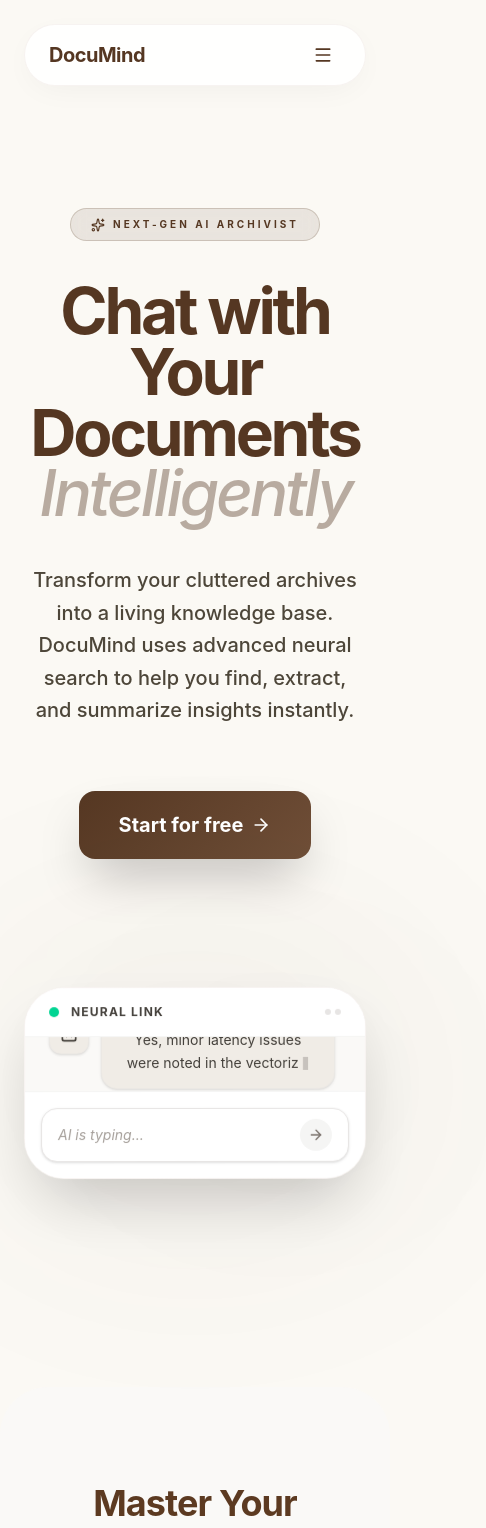
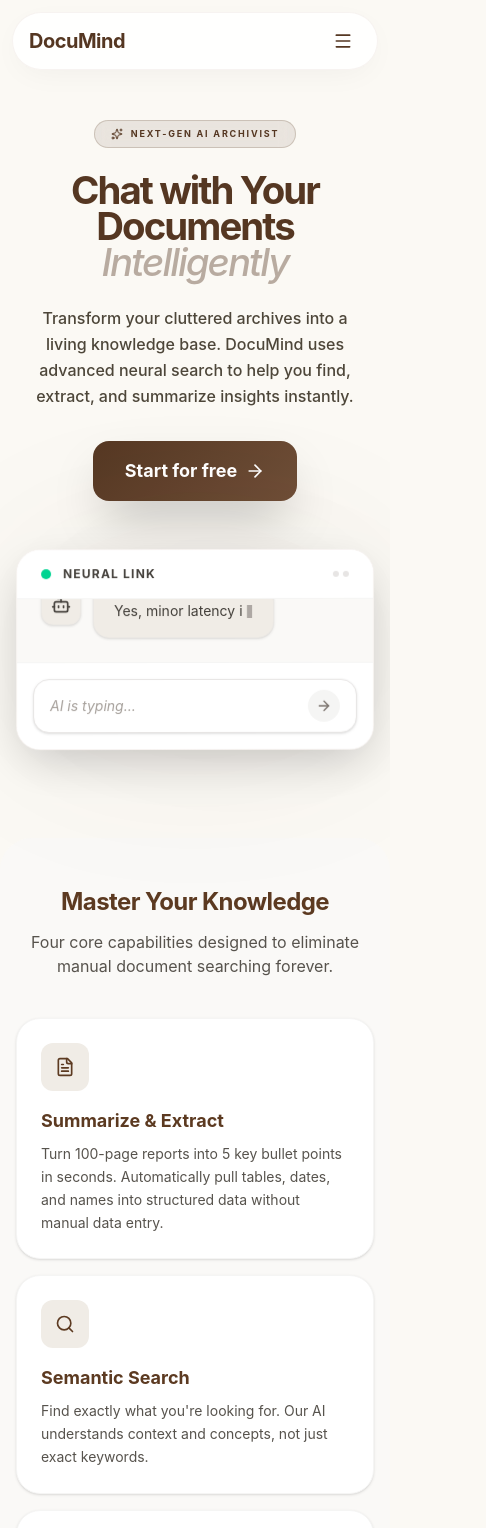
Before and after one commit to Baisampayan1324/DocuMind, a React (Vite) app in the folder frontend/: page / in a window 390 px wide. Shown: the top 1528 px of the page, 486 px wide, since content can reach past the window. Built offline with nearby package versions, Linux system fonts and the light colour scheme.

Commit message:
feat: implement dashboard interface and core chat functionality with file upload and history support

```diff
--- a/frontend/index.html
+++ b/frontend/index.html
@@ -2,7 +2,9 @@
 <html lang="en">
   <head>
     <meta charset="UTF-8" />
-    <meta name="viewport" content="width=device-width, initial-scale=1.0" />
+    <meta name="viewport" content="width=device-width, initial-scale=1.0, viewport-fit=cover" />
+    <meta name="theme-color" content="#fbf9f4" media="(prefers-color-scheme: light)" />
+    <meta name="theme-color" content="#1d1b16" media="(prefers-color-scheme: dark)" />
     <title>DocuMind</title>
   </head>
   <body>
--- a/frontend/src/components/BentoFeatures.tsx
+++ b/frontend/src/components/BentoFeatures.tsx
@@ -60,25 +60,25 @@ export const BentoFeatures: React.FC = () => {
     <section
       id="features"
       ref={sectionRef}
-      className={`py-24 max-w-7xl mx-auto px-6 bg-[#faf9f7] rounded-[3rem] my-12 ${isVisible ? 'visible' : ''}`}
+      className={`py-12 sm:py-20 md:py-24 max-w-7xl mx-auto px-4 sm:px-6 bg-[#faf9f7] rounded-[2rem] sm:rounded-[3rem] my-6 sm:my-10 md:my-12 ${isVisible ? 'visible' : ''}`}
     >
-      <div className="mb-16 max-w-2xl text-center md:text-left">
-        <h2 className="text-4xl md:text-5xl font-bold mb-4 tracking-tight text-[#5c3a21]">Master Your Knowledge</h2>
-        <p className="text-lg text-stone-600 max-w-xl mx-auto md:mx-0">Four core capabilities designed to eliminate manual document searching forever.</p>
+      <div className="mb-10 sm:mb-14 md:mb-16 max-w-2xl text-center md:text-left">
+        <h2 className="text-2xl sm:text-3xl md:text-4xl lg:text-5xl font-bold mb-3 sm:mb-4 tracking-tight text-[#5c3a21]">Master Your Knowledge</h2>
+        <p className="text-base sm:text-lg text-stone-600 max-w-xl mx-auto md:mx-0">Four core capabilities designed to eliminate manual document searching forever.</p>
       </div>
 
-      <div className="grid grid-cols-1 md:grid-cols-3 gap-6">
+      <div className="grid grid-cols-1 sm:grid-cols-2 md:grid-cols-3 gap-4 sm:gap-5 md:gap-6">
         {features.map((feature, i) => (
           <div
             key={i}
-            className={`bg-white p-8 rounded-[2rem] shadow-sm border border-stone-100 flex flex-col group ${feature.colSpan} feature-card-hidden ${isVisible ? 'feature-card-visible' : ''}`}
+            className={`bg-white p-6 sm:p-7 md:p-8 rounded-[1.5rem] sm:rounded-[2rem] shadow-sm border border-stone-100 flex flex-col group ${feature.colSpan} feature-card-hidden ${isVisible ? 'feature-card-visible' : ''}`}
             style={{ transitionDelay: `${i * 120}ms` }}
           >
-            <div className="w-14 h-14 rounded-2xl bg-[#f0ece6] text-[#5c3a21] flex items-center justify-center mb-6 group-hover:scale-110 transition-transform">
-              <feature.icon className="w-6 h-6" />
+            <div className="w-12 h-12 sm:w-14 sm:h-14 rounded-xl sm:rounded-2xl bg-[#f0ece6] text-[#5c3a21] flex items-center justify-center mb-4 sm:mb-6 group-hover:scale-110 transition-transform">
+              <feature.icon className="w-5 h-5 sm:w-6 sm:h-6" />
             </div>
-            <h3 className="text-2xl font-bold mb-3 text-[#5c3a21]">{feature.title}</h3>
-            <p className="text-stone-600 leading-relaxed text-base">{feature.description}</p>
+            <h3 className="text-lg sm:text-xl md:text-2xl font-bold mb-2 sm:mb-3 text-[#5c3a21]">{feature.title}</h3>
+            <p className="text-stone-600 leading-relaxed text-sm sm:text-base">{feature.description}</p>
           </div>
         ))}
       </div>
--- a/frontend/src/components/Navbar.tsx
+++ b/frontend/src/components/Navbar.tsx
@@ -10,7 +10,7 @@ export function Navbar() {
   const getStartedPath = isSetupComplete() ? '/dashboard' : '/setup';
 
   return (
-    <nav className="fixed top-6 left-6 right-6 md:left-1/2 md:right-auto md:-translate-x-1/2 md:w-auto z-50 px-6 py-3 flex items-center justify-between md:gap-12 lg:gap-24 bg-surface-container-lowest/90 backdrop-blur-xl border border-outline-variant/20 rounded-full shadow-[0_8px_32px_-8px_rgba(0,0,0,0.05)] transition-all duration-300">
+    <nav className="fixed top-3 sm:top-6 left-3 sm:left-6 right-3 sm:right-6 md:left-1/2 md:right-auto md:-translate-x-1/2 md:w-auto z-50 px-4 sm:px-6 py-2.5 sm:py-3 flex items-center justify-between md:gap-12 lg:gap-24 bg-surface-container-lowest/90 backdrop-blur-xl border border-outline-variant/20 rounded-full shadow-[0_8px_32px_-8px_rgba(0,0,0,0.05)] transition-all duration-300">
       <Link to="/" className="flex items-center shrink-0">
         <span className="text-xl font-bold text-primary tracking-tight">DocuMind</span>
       </Link>
--- a/frontend/src/index.css
+++ b/frontend/src/index.css
@@ -33,8 +33,22 @@
 }
 
 @layer base {
+  *, *::before, *::after {
+    box-sizing: border-box;
+  }
+
+  html {
+    overflow-x: hidden;
+    -webkit-text-size-adjust: 100%;
+    text-size-adjust: 100%;
+  }
+
   body {
     @apply bg-background text-on-background antialiased transition-colors duration-300;
+    overflow-x: hidden;
+    /* Safe area insets for iPhone notch/home bar */
+    padding-left: env(safe-area-inset-left);
+    padding-right: env(safe-area-inset-right);
   }
 
   .font-size-small {
--- a/frontend/src/pages/Dashboard.tsx
+++ b/frontend/src/pages/Dashboard.tsx
@@ -258,10 +258,10 @@ export default function Dashboard() {
             <div className="inline-flex items-center justify-center w-16 h-16 bg-surface-container rounded-2xl mb-6 shadow-sm">
               <BookOpen className="w-8 h-8 text-primary" />
             </div>
-            <h2 className="text-4xl md:text-5xl font-bold tracking-tight text-primary leading-tight mb-4">
+            <h2 className="text-2xl sm:text-3xl md:text-4xl lg:text-5xl font-bold tracking-tight text-primary leading-tight mb-4">
               What can I help with?
             </h2>
-            <p className="text-outline text-lg">
+            <p className="text-outline text-sm sm:text-base md:text-lg">
               Upload a document and ask anything — the RAG engine will find answers with source citations.
             </p>
 
--- a/frontend/src/pages/LandingPage.tsx
+++ b/frontend/src/pages/LandingPage.tsx
@@ -21,20 +21,20 @@ export default function LandingPage() {
       <AmbientGlow />
       <Navbar />
 
-      <main className="pt-32">
+      <main className="pt-20 sm:pt-28 md:pt-32">
         {/* Hero Section */}
-        <section className="max-w-7xl mx-auto px-6 pt-20 pb-40 text-center relative">
+        <section className="max-w-7xl mx-auto px-4 sm:px-6 pt-10 sm:pt-16 md:pt-20 pb-16 sm:pb-28 md:pb-40 text-center relative">
           <motion.div
             initial={{ opacity: 0, y: 20 }}
             animate={{ opacity: 1, y: 0 }}
-            className="inline-flex items-center gap-2 px-5 py-2 rounded-full bg-primary/10 text-primary text-[10px] font-bold mb-10 tracking-[0.3em] uppercase border border-primary/20 backdrop-blur-sm"
+            className="inline-flex items-center gap-2 px-4 py-1.5 sm:px-5 sm:py-2 rounded-full bg-primary/10 text-primary text-[9px] sm:text-[10px] font-bold mb-6 sm:mb-10 tracking-[0.2em] sm:tracking-[0.3em] uppercase border border-primary/20 backdrop-blur-sm"
           >
-            <Sparkles className="w-3.5 h-3.5" />
+            <Sparkles className="w-3 h-3 sm:w-3.5 sm:h-3.5" />
             Next-Gen AI Archivist
           </motion.div>
 
-          <div className="relative mb-10">
-            <h1 className="text-[4rem] md:text-[6.5rem] font-bold tracking-tighter text-primary leading-[0.95] mb-4">
+          <div className="relative mb-6 sm:mb-10">
+            <h1 className="text-[2.4rem] sm:text-[3.5rem] md:text-[5rem] lg:text-[6.5rem] font-bold tracking-tighter text-primary leading-[0.95] mb-4">
               <TextReveal text="Chat with Your Documents" />
               <TextReveal text=" Intelligently" className="text-primary/40 italic font-medium" />
             </h1>
@@ -44,14 +44,14 @@ export default function LandingPage() {
             initial={{ opacity: 0, y: 20 }}
             animate={{ opacity: 1, y: 0 }}
             transition={{ delay: 0.5 }}
-            className="max-w-2xl mx-auto text-xl text-on-surface-variant mb-16 leading-relaxed font-medium"
+            className="max-w-2xl mx-auto text-base sm:text-lg md:text-xl text-on-surface-variant mb-8 sm:mb-12 md:mb-16 leading-relaxed font-medium px-2"
           >
             Transform your cluttered archives into a living knowledge base. DocuMind uses advanced neural search to help you find, extract, and summarize insights instantly.
           </motion.p>
 
-          <div className="flex flex-col sm:flex-row items-center justify-center gap-6">
+          <div className="flex flex-col sm:flex-row items-center justify-center gap-4 sm:gap-6">
             <MagneticButton to={getStartedPath}>
-              <div className="crema-gradient text-on-primary px-10 py-5 rounded-2xl font-bold text-xl shadow-2xl hover:shadow-primary/20 transition-all active:scale-95 flex items-center gap-2">
+              <div className="crema-gradient text-on-primary px-8 py-4 sm:px-10 sm:py-5 rounded-2xl font-bold text-lg sm:text-xl shadow-2xl hover:shadow-primary/20 transition-all active:scale-95 flex items-center gap-2">
                 Start for free
                 <ArrowRight className="w-5 h-5" />
               </div>
@@ -66,7 +66,7 @@ export default function LandingPage() {
               duration: 1,
               ease: [0.22, 1, 0.36, 1]
             }}
-            className="mt-32 relative max-w-5xl mx-auto"
+            className="mt-12 sm:mt-20 md:mt-32 relative max-w-5xl mx-auto"
           >
             <motion.div
               animate={{
@@ -81,10 +81,10 @@ export default function LandingPage() {
               style={{ perspective: 1000 }}
               className="relative"
             >
-              <div className="absolute -inset-10 bg-primary/10 blur-[120px] rounded-full opacity-50"></div>
-              <div className="absolute -inset-10 bg-secondary/5 blur-[120px] rounded-full opacity-30 translate-x-20"></div>
+              <div className="absolute -inset-4 sm:-inset-10 bg-primary/10 blur-[80px] sm:blur-[120px] rounded-full opacity-50"></div>
+              <div className="absolute -inset-4 sm:-inset-10 bg-secondary/5 blur-[80px] sm:blur-[120px] rounded-full opacity-30 translate-x-10 sm:translate-x-20"></div>
 
-              <div className="relative bg-surface-container-lowest rounded-[2.5rem] shadow-[0_32px_64px_-16px_rgba(0,0,0,0.2)] overflow-hidden border border-outline-variant/20 aspect-video flex items-center justify-center group">
+              <div className="relative bg-surface-container-lowest rounded-[1.5rem] sm:rounded-[2.5rem] shadow-[0_16px_48px_-8px_rgba(0,0,0,0.2)] sm:shadow-[0_32px_64px_-16px_rgba(0,0,0,0.2)] overflow-hidden border border-outline-variant/20 aspect-video flex items-center justify-center group">
                 <div className="absolute inset-0 bg-gradient-to-tr from-primary/5 via-transparent to-secondary/5 opacity-0 group-hover:opacity-100 transition-opacity duration-1000" />
                 <ChatAnimation />
               </div>
@@ -95,16 +95,16 @@ export default function LandingPage() {
         <BentoFeatures />
 
         {/* CTA Section */}
-        <section className="max-w-5xl mx-auto px-6 py-24">
-          <div className="bg-primary-container rounded-[2rem] p-12 md:p-20 text-center text-on-primary relative overflow-hidden">
-            <div className="absolute top-0 right-0 -translate-y-1/2 translate-x-1/2 w-96 h-96 bg-primary/20 blur-[100px] rounded-full"></div>
+        <section className="max-w-5xl mx-auto px-4 sm:px-6 py-12 sm:py-20 md:py-24">
+          <div className="bg-primary-container rounded-[1.5rem] sm:rounded-[2rem] p-8 sm:p-12 md:p-20 text-center text-on-primary relative overflow-hidden">
+            <div className="absolute top-0 right-0 -translate-y-1/2 translate-x-1/2 w-64 h-64 sm:w-96 sm:h-96 bg-primary/20 blur-[80px] sm:blur-[100px] rounded-full"></div>
             <div className="relative z-10">
-              <h2 className="text-4xl md:text-5xl font-bold mb-8">Ready to meet your archives?</h2>
-              <p className="text-lg opacity-90 max-w-xl mx-auto mb-12">
+              <h2 className="text-2xl sm:text-3xl md:text-4xl lg:text-5xl font-bold mb-5 sm:mb-8">Ready to meet your archives?</h2>
+              <p className="text-base sm:text-lg opacity-90 max-w-xl mx-auto mb-8 sm:mb-12">
                 Join 2,000+ researchers, lawyers, and analysts who are saving 10+ hours a week with DocuMind.
               </p>
-              <div className="flex flex-col sm:flex-row items-center justify-center gap-4">
-                <Link to={getStartedPath} className="bg-surface text-primary px-10 py-4 rounded-xl font-bold text-lg hover:bg-surface-bright transition-all active:scale-95 shadow-xl">
+              <div className="flex flex-col sm:flex-row items-center justify-center gap-3 sm:gap-4">
+                <Link to={getStartedPath} className="bg-surface text-primary px-8 py-3.5 sm:px-10 sm:py-4 rounded-xl font-bold text-base sm:text-lg hover:bg-surface-bright transition-all active:scale-95 shadow-xl w-full sm:w-auto text-center">
                   Get Started Now
                 </Link>
                 <span className="text-sm font-medium opacity-80">No credit card required.</span>
@@ -114,36 +114,36 @@ export default function LandingPage() {
         </section>
       </main>
 
-      <footer id="about" className="border-t border-outline-variant/10 py-16 mt-20 bg-surface-container-lowest">
-        <div className="max-w-7xl mx-auto px-6">
-          <div className="grid grid-cols-1 md:grid-cols-4 gap-12 mb-12">
-            <div className="col-span-1 md:col-span-2">
-              <Link to="/" className="flex items-center gap-2 mb-6">
-                <span className="text-2xl font-bold text-primary tracking-tight">DocuMind</span>
+      <footer id="about" className="border-t border-outline-variant/10 py-12 sm:py-16 mt-12 sm:mt-20 bg-surface-container-lowest">
+        <div className="max-w-7xl mx-auto px-4 sm:px-6">
+          <div className="grid grid-cols-2 sm:grid-cols-2 md:grid-cols-4 gap-8 sm:gap-10 md:gap-12 mb-10 sm:mb-12">
+            <div className="col-span-2 sm:col-span-2 md:col-span-2">
+              <Link to="/" className="flex items-center gap-2 mb-4 sm:mb-6">
+                <span className="text-xl sm:text-2xl font-bold text-primary tracking-tight">DocuMind</span>
               </Link>
-              <p className="text-on-surface-variant max-w-sm leading-relaxed">
+              <p className="text-on-surface-variant max-w-sm leading-relaxed text-sm sm:text-base">
                 Empowering researchers, legal professionals, and analysts with AI-driven document intelligence.
                 Transform your archives into an interactive knowledge base.
               </p>
             </div>
             <div>
-              <h4 className="font-bold text-primary mb-6 uppercase tracking-widest text-xs">Product</h4>
-              <ul className="space-y-4">
+              <h4 className="font-bold text-primary mb-4 sm:mb-6 uppercase tracking-widest text-xs">Product</h4>
+              <ul className="space-y-3 sm:space-y-4">
                 <li><a href="#features" className="text-sm text-on-surface-variant hover:text-primary transition-colors">Features</a></li>
                 <li><Link to={getStartedPath} className="text-sm text-on-surface-variant hover:text-primary transition-colors">Get Started</Link></li>
               </ul>
             </div>
             <div>
-              <h4 className="font-bold text-primary mb-6 uppercase tracking-widest text-xs">Company</h4>
-              <ul className="space-y-4">
+              <h4 className="font-bold text-primary mb-4 sm:mb-6 uppercase tracking-widest text-xs">Company</h4>
+              <ul className="space-y-3 sm:space-y-4">
                 <li><Link to="/about" className="text-sm text-on-surface-variant hover:text-primary transition-colors">About</Link></li>
                 <li><Link to="/privacy" className="text-sm text-on-surface-variant hover:text-primary transition-colors">Privacy Policy</Link></li>
                 <li><Link to="/terms" className="text-sm text-on-surface-variant hover:text-primary transition-colors">Terms of Service</Link></li>
               </ul>
             </div>
           </div>
-          <div className="pt-8 border-t border-outline-variant/10 flex flex-col md:flex-row justify-between items-center gap-4">
-            <p className="text-xs text-outline font-medium">
+          <div className="pt-6 sm:pt-8 border-t border-outline-variant/10 flex flex-col md:flex-row justify-between items-center gap-4">
+            <p className="text-xs text-outline font-medium text-center md:text-left">
               © 2024 DocuMind. All rights reserved. Crafted for the curious.
             </p>
           </div>
```
Also changed, not shown: 1 other file (tests, documents, lock files or other folders).
